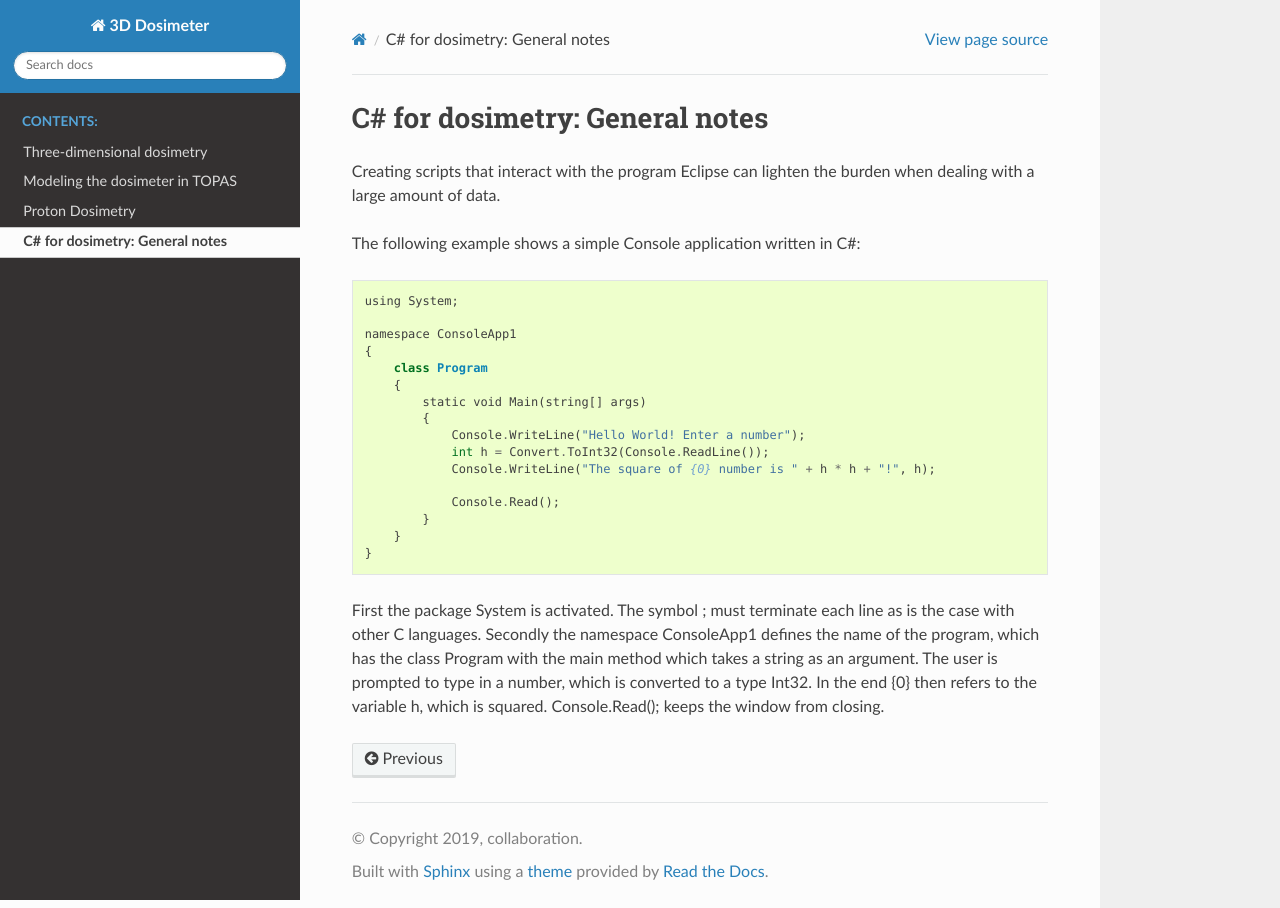
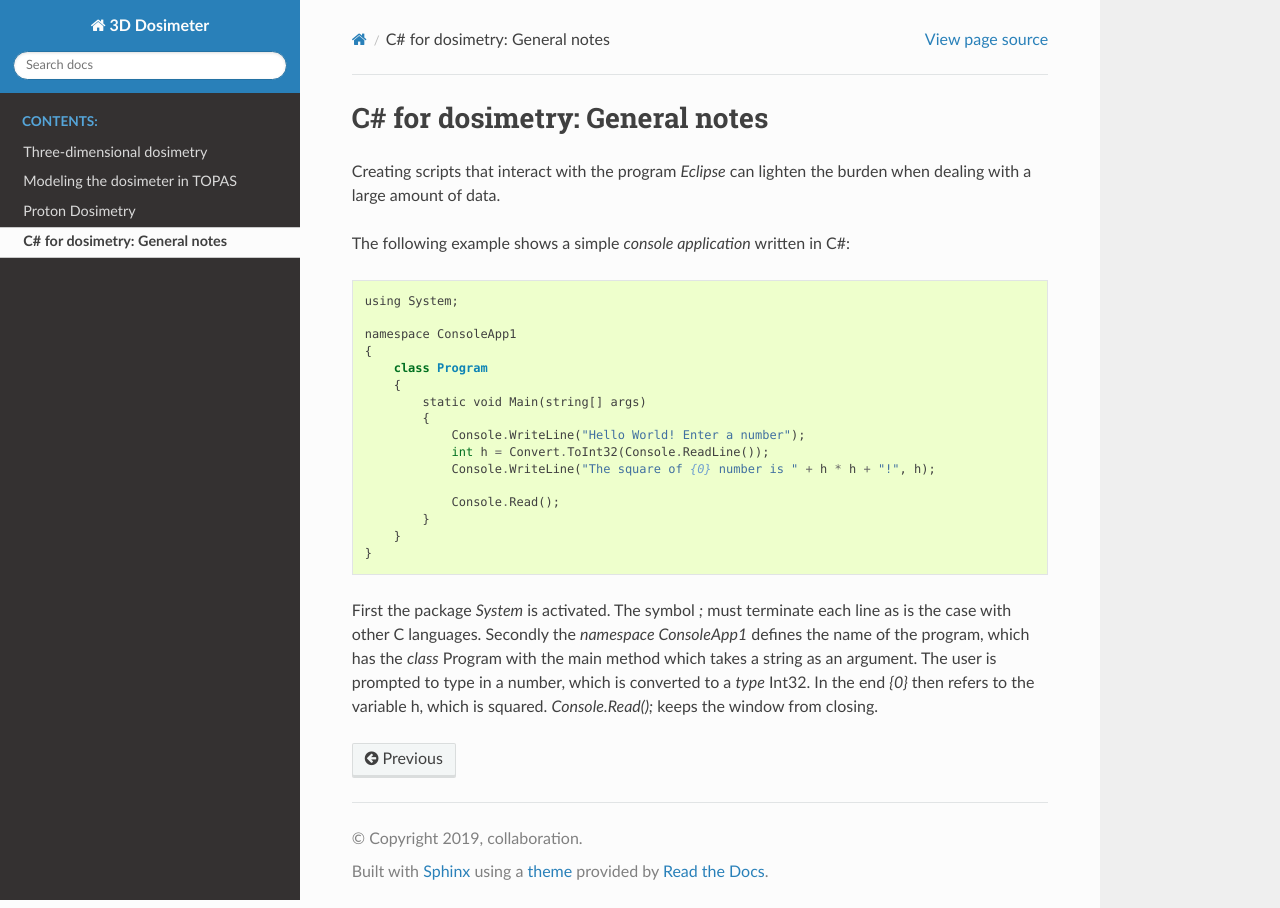
Before and after one commit to liavaldetaro/3d_dosimeter_DCPT, a Sphinx documentation site: the page built from docs/guide-csharp.rst, in a window 1280 px wide. Built offline with Sphinx 7.4.7 and the Read the Docs theme 2.0.0, drawn with Linux system fonts in a browser that asks for light colours; formulas are drawn with MathJax 3.

```diff
--- a/docs/guide-csharp.rst
+++ b/docs/guide-csharp.rst
@@ -2,9 +2,9 @@
 C# for dosimetry: General notes
 ***************************
 
-Creating scripts that interact with the program Eclipse can lighten the burden when dealing with a large amount of data.
+Creating scripts that interact with the program *Eclipse* can lighten the burden when dealing with a large amount of data.
 
-The following example shows a simple Console application written in C#::
+The following example shows a simple *console application* written in C#::
 
     using System;
 
@@ -23,5 +23,5 @@ The following example shows a simple Console application written in C#::
         }
     }
 
-First the package System is activated. The symbol ; must terminate each line as is the case with other C languages.
-Secondly the namespace ConsoleApp1 defines the name of the program, which has the class Program with the main method which takes a string as an argument. The user is prompted to type in a number, which is converted to a type Int32. In the end {0} then refers to the variable h, which is squared. Console.Read(); keeps the window from closing.
+First the package *System* is activated. The symbol *;* must terminate each line as is the case with other C languages.
+Secondly the *namespace ConsoleApp1* defines the name of the program, which has the *class* Program with the main method which takes a string as an argument. The user is prompted to type in a number, which is converted to a *type* Int32. In the end *{0}* then refers to the variable h, which is squared. *Console.Read();* keeps the window from closing.
```
